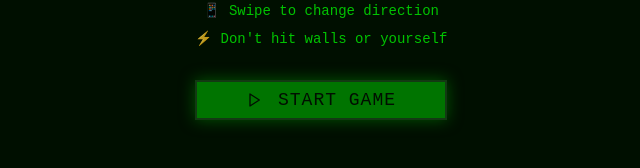
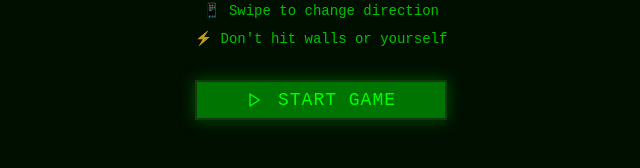
Before and after one commit to akasatkin-git/retro-snake-ios, a React (Vite) app: page / in a window 1280 px wide. In both pictures the pointer is over the button "START GAME". Shown: the part 383-551 px from the top of the page, without its empty margins (319-959 px from the left). Built offline with nearby package versions, Linux system fonts and the light colour scheme.

Commit message:
Fix button hover states
Adjust the hover state for the "Play Again" and "Home" buttons to improve text readability. The current hover effect makes the buttons too dark, obscuring the text.

```diff
--- a/src/index.css
+++ b/src/index.css
@@ -225,8 +225,9 @@
   }
 
   .retro-button:hover {
-    background: hsl(var(--accent));
-    box-shadow: 0 0 15px hsl(var(--accent) / 0.5);
+    background: hsl(var(--primary) / 0.8);
+    color: hsl(var(--foreground));
+    box-shadow: 0 0 15px hsl(var(--primary) / 0.6);
     transform: translateY(-1px);
   }
 
```
